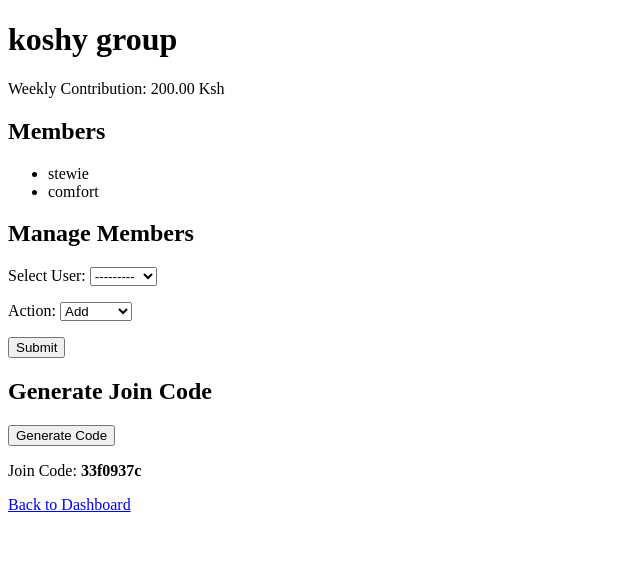
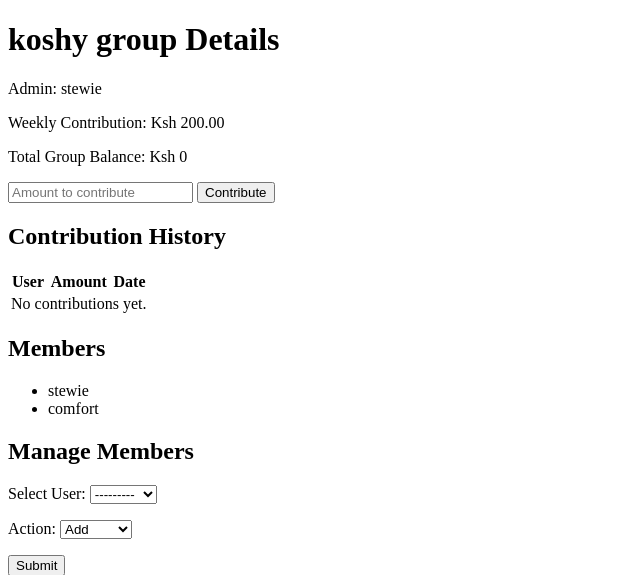
Before and after one commit to StewieC/projectshire1, a Django app: page /group/2/ in a window 1280 px wide. Shown: the part 98-673 px from the top of the page, without its empty margins (0-640 px from the left). Before the commit the page ends 610 px from the top, so only its background shows below. Run offline with Django 5.2, Linux system fonts and the light colour scheme; a user stored in the database is signed in; data comes from the database, SQL or seed files in the repository; both versions use the stored data as it was after the commit.

Commit message:
Add contribution history and total balance display to group detail and dashboard

```diff
--- a/contributions/templates/contributions/group_detail.html
+++ b/contributions/templates/contributions/group_detail.html
@@ -3,8 +3,43 @@
 {% block title %}{{ group.name }} Details{% endblock %}
 
 {% block content %}
-<h1>{{ group.name }}</h1>
-<p>Weekly Contribution: {{ group.weekly_contribution }} Ksh</p>
+<h1>{{ group.name }} Details</h1>
+<p>Admin: {{ group.admin.username }}</p>
+<p>Weekly Contribution: Ksh {{ group.weekly_contribution }}</p>
+<p>Total Group Balance: Ksh {{ total_balance }}</p>
+
+
+<form method="post" action="{% url 'contribute' %}">
+    {% csrf_token %}
+    <input type="hidden" name="group_id" value="{{ group.id }}">
+    <input type="number" name="amount" placeholder="Amount to contribute">
+    <button type="submit">Contribute</button>
+</form>
+
+<h2>Contribution History</h2>
+
+<table>
+    <thead>
+        <tr>
+            <th>User</th>
+            <th>Amount</th>
+            <th>Date</th>
+        </tr>
+    </thead>
+    <tbody>
+        {% for contribution in contributions %}
+        <tr>
+            <td>{{ contribution.member.username }}</td>
+            <td>KES {{ contribution.amount }}</td>
+            <td>{{ contribution.contribution_date }}</td>
+        </tr>
+        {% empty %}
+        <tr>
+            <td colspan="3">No contributions yet.</td>
+        </tr>
+        {% endfor %}
+    </tbody>
+</table>
 
 <h2>Members</h2>
 <ul>
--- a/contributions/views.py
+++ b/contributions/views.py
@@ -1,12 +1,14 @@
 # views.py
 from django.shortcuts import render, redirect, get_object_or_404
 from django.contrib.auth.decorators import login_required
-from .models import Group, PayoutCycle
+from .models import Group, PayoutCycle, Contribution
 from .forms import GroupForm, ContributionForm, MemberManagementForm
 from django.contrib import messages
 from django.contrib.auth.models import User
 from django.contrib import messages
 import uuid
+from django.db.models import Sum
+from django.db import models
 
 
 
@@ -14,9 +16,18 @@ import uuid
 @login_required
 def dashboard(request):
     groups = Group.objects.filter(members=request.user)
+    contributions = Contribution.objects.filter(group__in=groups)
+
+    # Calculate total balance for each group
+    group_balances = contributions.values('group').annotate(total_amount=Sum('amount'))
+
+    # Fetch the next payout cycle for each group
+    next_payouts = PayoutCycle.objects.filter(group__in=groups, status=False).order_by('payout_date')
     group_form = GroupForm()
 
-    if 'name' in request.POST:  # Group creation
+    if request.method == 'POST':
+
+     if 'name' in request.POST:  # Group creation
         group_form = GroupForm(request.POST)
         if group_form.is_valid():
             group = group_form.save(commit=False)  # Prevent immediate save
@@ -34,24 +45,33 @@ def dashboard(request):
 
     return render(request, 'contributions/dashboard.html', {
         'groups': groups,
-        'group_form': group_form
+        'group_form': group_form,
+        'group_balances': group_balances,
+        'next_payouts': next_payouts
     })
 
 
 @login_required
 def contribute(request):
     if request.method == 'POST':
-        form = ContributionForm(request.POST)
-        if form.is_valid():
-            contribution = form.save(commit=False)
-            contribution.member = request.user
-            contribution.group = Group.objects.first()  # Assign the first group for simplicity
+        group_id = request.POST.get('group_id')
+        amount = request.POST.get('amount')
+
+        group = get_object_or_404(Group, id=group_id)
+
+        if amount and float(amount) > 0:
+            contribution = Contribution(
+                member=request.user,
+                group=group,
+                amount=amount
+            )
             contribution.save()
-            return redirect('dashboard')
-    else:
-        form = ContributionForm()
+            messages.success(request, f"You contributed KES {amount} to {group.name}.")
+        else:
+            messages.error(request, "Invalid amount entered.")
 
-    return render(request, 'contributions/contribute.html', {'form': form})
+    return redirect('dashboard')
+
 
 @login_required
 def manage_cycle(request):
@@ -68,10 +88,16 @@ def manage_cycle(request):
 @login_required
 def group_detail(request, group_id):
     group = get_object_or_404(Group, id=group_id)
+    contributions = Contribution.objects.filter(group=group).order_by('-contribution_date')
 
     if request.user not in group.members.all():
         messages.error(request, "You are not authorized to view this group.")
         return redirect('dashboard')
+
+
+    contributions = group.contribution_set.all()  # Fetch all contributions for this group
+    total_balance = contributions.aggregate(total=models.Sum('amount'))['total'] or 0
+
 
     form = MemberManagementForm()
 
@@ -97,7 +123,9 @@ def group_detail(request, group_id):
 
     return render(request, 'contributions/group_detail.html', {
         'group': group,
-        'form': form
+        'form': form,
+        'contributions': contributions,
+        'total_balance': total_balance
     })
 
 
```
Also changed, not shown: contributions/templates/contributions/dashboard.html (+13 -4 lines), db.sqlite3.
